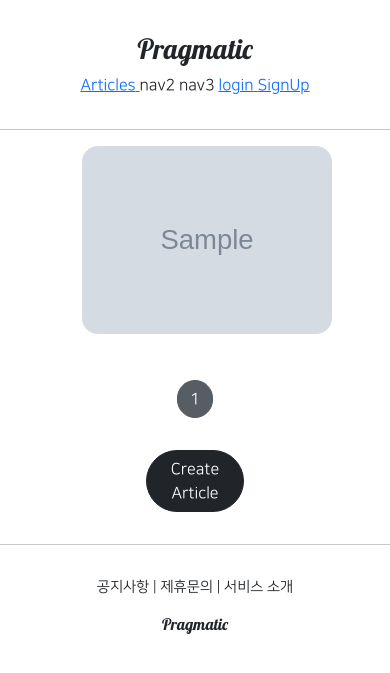
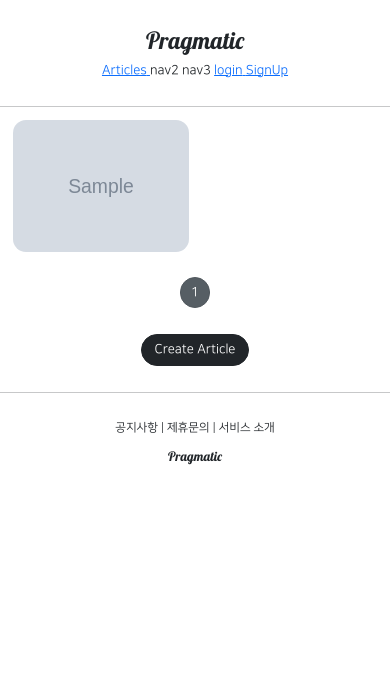
Before and after one commit to zeniverse/pragmatic, a Django app: page /articles/list/ in a window 390 px wide. Shown: the top 673 px of the page. Run offline with Django 3.2, Linux system fonts and the light colour scheme; tables that the repository leaves empty hold one stand-in row (values such as "Sample post"); grey boxes marked "Sample" are stand-in pictures; some libraries are stand-ins or nearby versions.

Commit message:
mobile setting

```diff
--- a/articleapp/templates/articleapp/list.html
+++ b/articleapp/templates/articleapp/list.html
@@ -6,13 +6,21 @@
 
 <style>
 
+    .container {
+        padding: 0px;
+        margin: 0, auto;
+    }
+
+    .container a {
+       width: 45%;
+       max-width: 250px;
+    }
+
     .container div {
-      width: 250px;
-      background-color: antiquewhite;
       display: flex;
       justify-content: center;
       align-items: center;
-      border-radius: 2rem;
+      border-radius: 1rem;
     }
 
     .container img {
@@ -31,7 +39,7 @@
         </a>
         {% endfor %}
     </div>
-    <script src="{% static 'js/magicgrid.js' %}"></script>
+    <script src="{% static 'js/magicgrid.js' %}?ver=1"></script>
 
     {% else %}
     <div class="text-center">
@@ -42,7 +50,7 @@
     {% include 'snippets/pagination.html' with page_obj=page_obj %}
 
     <div style="text-align: center;">
-        <a href="{% url 'articleapp:create' %}" class="btn btn-dark rounded-pill col-3 mt-3 mb-3">
+        <a href="{% url 'articleapp:create' %}" class="btn btn-dark rounded-pill mt-3 mb-3 px-3 ">
             Create Article
         </a>
     </div>
--- a/pragmatic/settings.py
+++ b/pragmatic/settings.py
@@ -40,7 +40,7 @@ SECRET_KEY = env('SECRET_KEY')
 # SECURITY WARNING: don't run with debug turned on in production!
 DEBUG = True
 
-ALLOWED_HOSTS = []
+ALLOWED_HOSTS = ['*']
 
 
 # Application definition
--- a/static/base.css
+++ b/static/base.css
@@ -20,3 +20,10 @@
 .pragmatic_footer_button{
     font-size: .9rem;
 }
+
+
+@media screen and (max-width:500px) {
+    html{
+        font-size: 13px;
+    }
+}
--- a/static/js/magicgrid.js
+++ b/static/js/magicgrid.js
@@ -277,7 +277,7 @@ MagicGrid.prototype.listen = function listen () {
 let magicGrid = new MagicGrid({
   container: '.container',
   animate: true,
-  gutter: 30,
+  gutter: 12,
   static: true,
   useMin: true
 });
--- a/templates/head.html
+++ b/templates/head.html
@@ -2,6 +2,7 @@
 
 <head>
     <meta charset="UTF-8">
+    <meta name="viewport" content="width=device-width, initial-scale=1, shrink-to-fit=no">
     <title>Pragmatic</title>
 
     <!--  BOOTSTRAP LINK  -->
@@ -13,7 +14,7 @@
     <link href="https://fonts.googleapis.com/css2?family=Lobster&display=swap" rel="stylesheet">
 
     <!--  DEFAULT CSS LINK  -->
-    <link rel="stylesheet" type="text/css" href="{% static 'base.css' %}">
+    <link rel="stylesheet" type="text/css" href="{% static 'base.css' %}?ver=1">
 
     <style>
         @font-face {
```
